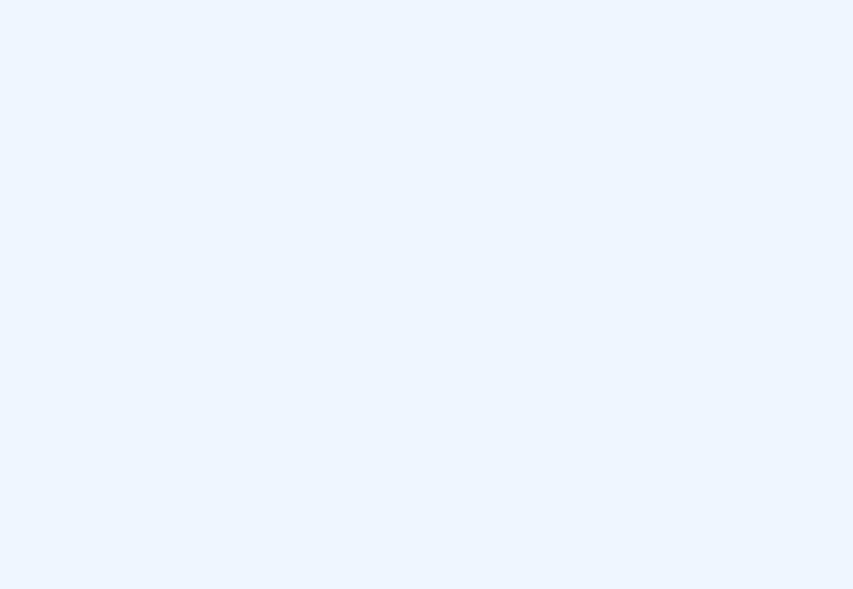
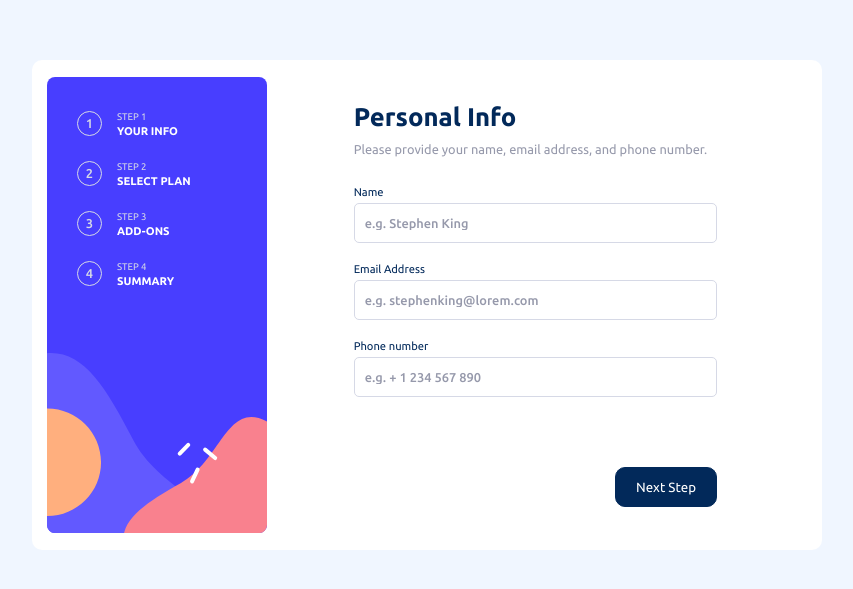
Before and after one commit to MatheusGh0st/FrontEndMentor-Challenges, a React (Create React App) app in the folder mult-step-form/: page /form in a window 1280 px wide. Before the commit this address had no page. Shown: the part 105-694 px from the top of the page, without its empty margins (223-1076 px from the left). Built offline with nearby package versions, Linux system fonts and the light colour scheme.

Commit message:
add form validation and react links and routes

```diff
--- a/mult-step-form/src/App.jsx
+++ b/mult-step-form/src/App.jsx
@@ -11,12 +11,12 @@ function App() {
   return (
     <BrowserRouter>
       <Routes>
-        <Route path='/' element={<Layout />}>
-          <Route index element={<ThankYou/>} />
-          {/* <Route index element={<PersonalInfo />} /> */}
-          {/* <Route index element={<SelectPlan/>} /> */}
-          {/* <Route index element={<PickAddOns />} /> */}
-          {/* <Route index element={<FinishUp />} /> */}
+        <Route element={<Layout />}>
+          <Route path="/form" element={<PersonalInfo />} />
+          <Route path="/select" element={<SelectPlan/>} />
+          <Route path="/pick" element={<PickAddOns />} />
+          <Route path="/finish" element={<FinishUp />} />
+          <Route path="/thank" index element={<ThankYou/>} />
         </Route>
       </Routes>
     </BrowserRouter>
--- a/mult-step-form/src/components/FinishUp.jsx
+++ b/mult-step-form/src/components/FinishUp.jsx
@@ -1,5 +1,6 @@
 import React from "react";
 import "./FinishUp.css";
+import { Link } from "react-router-dom";
 
 export default function FinishUp() {
     return (
@@ -35,7 +36,6 @@ export default function FinishUp() {
                         <p className="price-plans">+$2/mo</p>
                     </div>
 
-
                 </div>
             </div>
 
@@ -45,10 +45,11 @@ export default function FinishUp() {
             </div>
 
             <div className="btn-container">
-                <a className="back-link">Go Back</a>
-                <button className="form-submit">Confirm</button>
+                <Link to="/pick" className="link-go-back-active">Go Back</Link>
+                <Link to="/thank" className="link-next">
+                    <button className="form-submit">Next Step</button>
+                </Link>
             </div>
-
         </div>
     );
 }
--- a/mult-step-form/src/components/PersonalInfo.css
+++ b/mult-step-form/src/components/PersonalInfo.css
@@ -30,18 +30,18 @@
     padding: 15px 95px 15px 55px;
 }
 
-input[type="text"] {
+.input-form[type="text"] {
     padding: 10px;
 }
 
-.title-subtitle-container>h1 {
+.title-subtitle-container >h1 {
     color: var(--marine-blue);
     font-size: 1.6rem;
     margin-bottom: 10px;
     font-family: UbuntuBold;
 }
 
-.title-subtitle-container>p {
+.title-subtitle-container >p {
     color: var(--cool-gray);
     font-size: 0.8rem;
     margin-top: 0px;
@@ -49,14 +49,14 @@ input[type="text"] {
     font-family: UbuntuRegular;
 }
 
-label {
+.label-form {
     font-family: UbuntuRegular;
     padding: 10px 0px 5px 0px;
     font-size: 0.7rem;
     color: var(--marine-blue);
 }
 
-input {
+.input-form {
     font-family: UbuntuMedium;
     height: 40px;
     font-size: 0.8rem;
@@ -66,11 +66,11 @@ input {
     border: 1px solid var(--light-gray);
 }
 
-input:focus {
+.input-form:focus {
     outline: 1px solid var(--purplish-blue);
 }
 
-input::placeholder {
+.input-form::placeholder {
     color: var(--cool-gray);
 }
 
@@ -90,8 +90,44 @@ input::placeholder {
     height: 110px;
 }
 
+.btn-container-info {
+    display: flex;
+    flex-direction: row-reverse;
+    flex-wrap: nowrap;
+    justify-content: flex-start;
+    align-items: flex-end;
+    align-content: flex-end;
+    height: 110px;
+}
+
+a {
+    text-decoration: none;
+}
+
+.link-go-back-active:hover {
+    opacity: 0.9;
+    cursor: pointer;
+}
+
+.link-go-back-active {
+    font-family: UbuntuRegular;
+    color: var(--cool-gray);
+    font-size: 0.9rem;
+    padding: 0px;
+    margin: 0px 0px 20px 0px;
+}
+
+.link-go-back-desactive {
+    display: none;
+}
+
+.link-next {
+    padding: 0px;
+    margin: 0px;
+    margin-bottom: 10px;
+}
+
 .form-submit {
-    margin: 10px 0px 10px 10px;
     padding: 5px 20px 5px 20px;
     height: 40px;
     border-radius: 10px;
@@ -101,11 +137,28 @@ input::placeholder {
     font-family: UbuntuRegular;
 }
 
-.form-submit:active {
-    box-shadow: inset 0 0 10px hsl(213, 96%, 18%);
-}
-
 .form-submit:hover {
     cursor: pointer;
     opacity: 0.9;
 }
+
+.label-container {
+    display: flex;
+    flex-direction: row;
+    justify-content: space-between;
+}
+
+.span-msg {
+    display: none;
+    font-family: UbuntuRegular;
+    padding: 10px 0px 5px 0px;
+    font-size: 0.7rem;
+}
+
+.error-msg {
+    display: flex;
+    font-family: UbuntuRegular;
+    padding: 10px 0px 5px 0px;
+    font-size: 0.7rem;
+    color: var(--strawberry-red);
+}
--- a/mult-step-form/src/components/PersonalInfo.jsx
+++ b/mult-step-form/src/components/PersonalInfo.jsx
@@ -1,7 +1,78 @@
 import React from "react";
 import "./PersonalInfo.css";
+import { Link } from "react-router-dom";
+import { useNavigate } from 'react-router-dom';
+
 
 export default function PersonalInfo() {
+    const navigate = useNavigate();
+
+    const [formData, setFormData] = React.useState({
+        name: "",
+        email: "",
+        phone: ""
+    });
+
+
+    const [errorMsg, setErrorMsg] = React.useState({
+        name: "",
+        email: "",
+        phone: ""
+    });
+
+
+    function handleChange(event) {
+        const { name, value } = event.target;
+        setFormData(prevForm => {
+            return {
+                ...prevForm,
+                [name]: value
+            }
+        });
+    }
+
+    function isFieldEmpty() {
+        if (!formData.name || !formData.email || !formData.phone) return true;
+        return false;
+    }
+
+    function resetError() {
+        setErrorMsg(_ => {
+            return {
+                name: "",
+                email: "",
+                phone: ""
+            }
+        });
+    }
+
+    function setErrorEmpty() {
+        const objMsg = {
+            name: "",
+            email: "",
+            phone: ""
+        };
+
+        if (!formData.name) objMsg.name = "This field is required";
+        if (!formData.email) objMsg.email = "This field is required";
+        if (!formData.phone) objMsg.phone = "This field is required";
+
+        setErrorMsg(_ => {
+            return {
+                ...objMsg
+            }
+        });
+    }
+
+    function submitForm(event) {
+        event.preventDefault();
+        resetError();
+        if (!isFieldEmpty()) {
+            navigate('/select');
+        }
+        setErrorEmpty();
+    }
+
     return (
         <div className="personal-info-container">
             <div className="title-subtitle-container">
@@ -10,17 +81,40 @@ export default function PersonalInfo() {
             </div>
             <div className="form-container">
                 <form className="form">
-                    <label>Name</label>
-                    <input placeholder="e.g. Stephen King" type="text"/>
-                    <label>Email Address</label>
-                    <input placeholder="e.g. stephenking@lorem.com" type="text" />
-                    <label>Phone number</label>
-                    <input placeholder="e.g. + 1 234 567 890" type="text" />
+                    <div className="label-container">
+                        <label className="label-form">Name</label>
+                        <span className={`${ errorMsg.name.length > 0 ? "error-msg" : "span-msg"}`}>{errorMsg.name}</span>
+                    </div>
+                    <input
+                        onChange={handleChange}
+                        name="name"
+                        value={formData.name}
+                        className="input-form" placeholder="e.g. Stephen King" type="text"/>
+                    <div className="label-container">
+                        <label className="label-form">Email Address</label>
+                        <span className={`${ errorMsg.email.length > 0 ? "error-msg" : "span-msg"}`}>{errorMsg.email}</span>
+                     </div>
+                    <input
+                        onChange={handleChange}
+                        name="email"
+                        value={formData.email}
+                        className="input-form" placeholder="e.g. stephenking@lorem.com" type="text" />
+                    <div className="label-container">
+                        <label className="label-form">Phone number</label>
+                        <span className={`${ errorMsg.phone.length > 0 ? "error-msg" : "span-msg"}`}>{errorMsg.phone}</span>
+                    </div>
+                    <input
+                        onChange={handleChange}
+                        name="phone"
+                        value={formData.phone}
+                        className="input-form" placeholder="e.g. + 1 234 567 890" type="text" />
                 </form>
             </div>
-            <div className="btn-container">
-                <a>Go Back</a>
-                <button className="form-submit">Next Step</button>
+            <div className="btn-container-info">
+                <Link className="link-go-back-desactive">Go Back</Link>
+                <Link to="/select" className="link-next">
+                    <button className="form-submit" onClick={submitForm}>Next Step</button>
+                </Link>
             </div>
         </div>
     );
--- a/mult-step-form/src/components/PickAddOns.css
+++ b/mult-step-form/src/components/PickAddOns.css
@@ -73,7 +73,7 @@
     font-size: 0.8rem;
 }
 
-input {
+.input-check {
     margin: 0px;
     width: 15px;
     height: 15px;
--- a/mult-step-form/src/components/PickAddOns.jsx
+++ b/mult-step-form/src/components/PickAddOns.jsx
@@ -1,5 +1,6 @@
 import React from "react";
 import "./PickAddOns.css";
+import { Link } from "react-router-dom";
 
 export default function PickAddOns() {
     return (
@@ -35,8 +36,10 @@ export default function PickAddOns() {
                 </div>
             </div>
             <div className="btn-container">
-                <a>Go Back</a>
-                <button className="form-submit">Next Step</button>
+                <Link to="/select" className="link-go-back-active">Go Back</Link>
+                <Link to="/finish" className="link-next">
+                    <button className="form-submit">Next Step</button>
+                </Link>
             </div>
         </div>
     );
--- a/mult-step-form/src/components/SelectPlan.jsx
+++ b/mult-step-form/src/components/SelectPlan.jsx
@@ -3,42 +3,45 @@ import "./SelectPlan.css";
 import iconArcade from "../assets/images/icon-arcade.svg";
 import iconAdvanced from "../assets/images/icon-advanced.svg";
 import iconPro from "../assets/images/icon-pro.svg";
+import { Link } from "react-router-dom";
 
 export default function SelectPlan() {
     return (
         <div className="select-plan-container">
             <div className="title-subtitle-container">
                 <h1>Select your plan</h1>
-                <p>You have the option of montly or yearly billing.</p>
+                <p className="p-text">You have the option of montly or yearly billing.</p>
             </div>
             <div className="plans-container">
                 <div className="plan-container">
                     <img src={iconArcade}></img>
-                    <span>Arcade</span>
-                    <p>$9/mo</p>
+                    <span className="span-text">Arcade</span>
+                    <p className="p-text">$9/mo</p>
                 </div>
                 <div className="plan-container">
                     <img src={iconAdvanced}></img>
-                    <span>Advanced</span>
-                    <p>$12/mo</p>
+                    <span className="span-text">Advanced</span>
+                    <p className="p-text">$12/mo</p>
                 </div>
                 <div className="plan-container">
                     <img src={iconPro}></img>
-                    <span>Pro</span>
-                    <p>$15/mo</p>
+                    <span className="span-text">Pro</span>
+                    <p className="p-text">$15/mo</p>
                 </div>
             </div>
             <div className="mon-year-container">
-                <span>Monthly</span>
+            <span className="span-text">Monthly</span>
                 <label className="switch-mon-year">
-                    <input type="checkbox"/>
+                    <input className="input-checkbox" type="checkbox"/>
                     <span className="slider"></span>
                 </label>
-                <span>Yearly</span>
+                <span className="span-text">Yearly</span>
             </div>
             <div className="btn-container">
-                <a>Go Back</a>
-                <button className="form-submit">Next Step</button>
+                <Link to="/form" className="link-go-back-active">Go Back</Link>
+                <Link to="/pick" className="link-next">
+                    <button className="form-submit">Next Step</button>
+                </Link>
             </div>
         </div>
     );
```
Also changed, not shown: mult-step-form/src/components/FinishUp.css (+7 -5 lines), mult-step-form/src/components/SelectPlan.css (+5 -19 lines).
